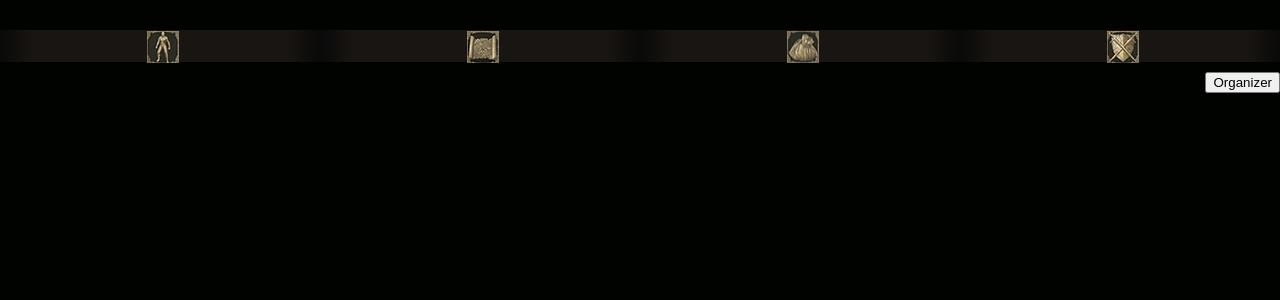
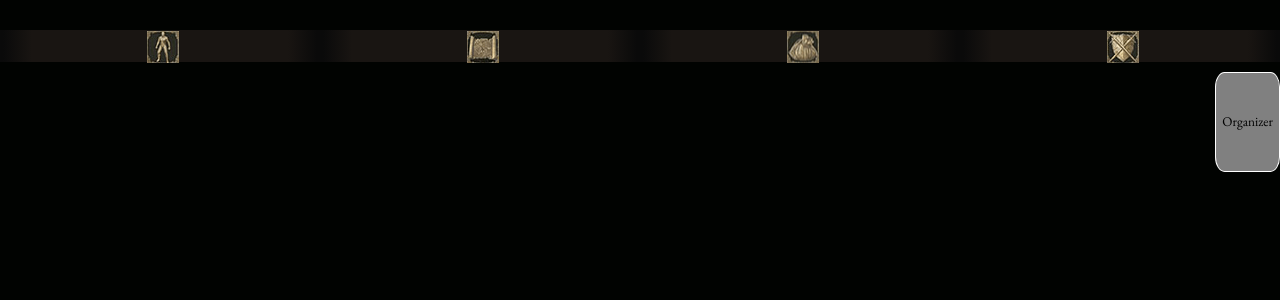
Before and after one commit to r-Dev03/Elden-Ring-Companion-Hub, a React (Create React App) app: page / in a window 1280 px wide. Shown: the top 300 px of the page. Built offline with nearby package versions, Linux system fonts and the light colour scheme.

Commit message:
Changed styling for organizer button.

```diff
--- a/src/index.css
+++ b/src/index.css
@@ -47,8 +47,8 @@ table {
 
 }
 
-html {
-    font-family: 'EB Garamond', sans-serif;
+* {
+    font-family: 'EB Garamond', serif;
 }
 
 .App {
@@ -105,7 +105,11 @@ html {
 }
 
 .organizerBtn {
-
+    cursor: pointer;
+    height: 100px;
+    border: solid 1px white;
+    border-radius: 15%;
+    background-color: grey;
 }
 
 .navsprite {
```
